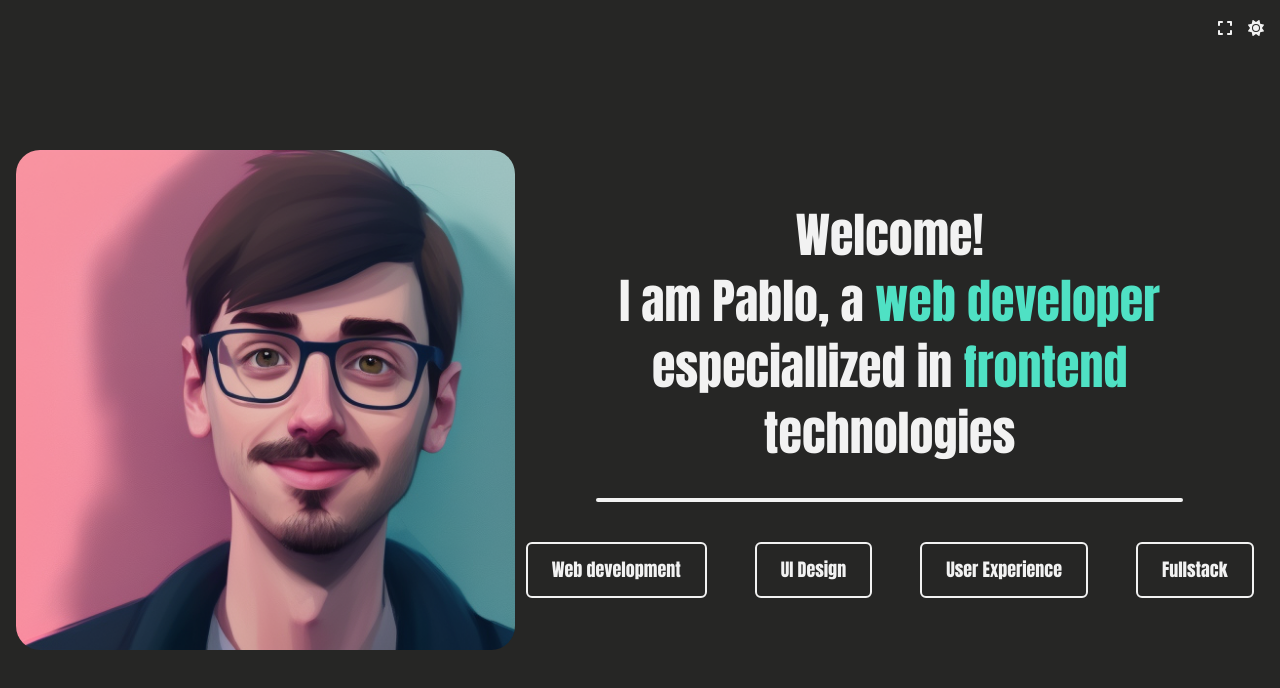
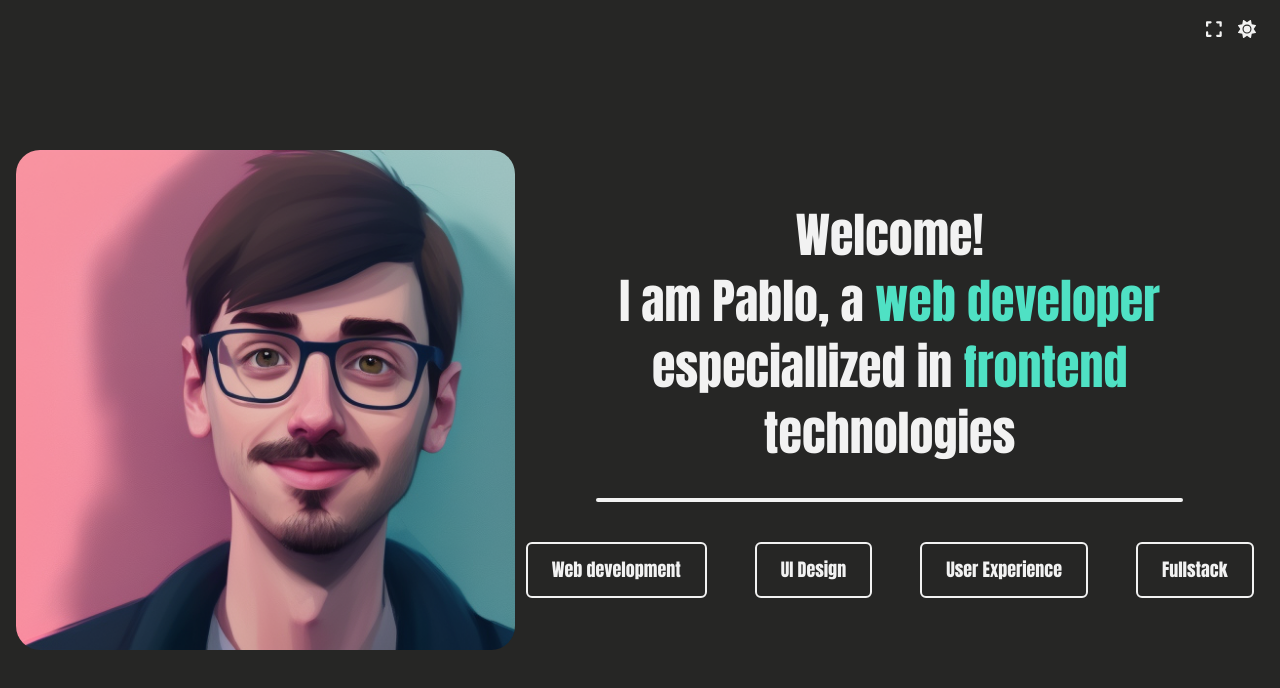
Before and after one commit to pabloff95/portfolio, a React (Vite) app: page / in a window 1280 px wide. Both pictures are taken after a click on the button 90 px from the left and 761 px from the top of the page. Shown: the top 688 px of the page. Built offline with nearby package versions, Linux system fonts and the light colour scheme.

Commit message:
Resize menu icons

```diff
--- a/src/components/layout/Layout.tsx
+++ b/src/components/layout/Layout.tsx
@@ -50,7 +50,7 @@ export default function Layout() {
         } overflow-y-auto`}
       >
         {!displayMenu && (
-          <div className="fixed top-0 right-0 w-fit p-4 flex justify-center gap-4">
+          <div className="fixed right-2 w-fit p-4 text-lg flex justify-center gap-4">
             <button
               type="button"
               className="ml-1"
--- a/src/components/layout/Side-menu.tsx
+++ b/src/components/layout/Side-menu.tsx
@@ -29,7 +29,7 @@ const SideMenu: React.FC<SideMenuProps> = ({
         <MenuButton to="/contact" text="CONTACT" />
       </section>
       <section className="row-span-1 flex items-end">
-        <div className="w-full p-4 flex justify-center gap-4">
+        <div className="w-full p-4 flex justify-center text-lg gap-4">
           <button
             type="button"
             className="h-1"
```
